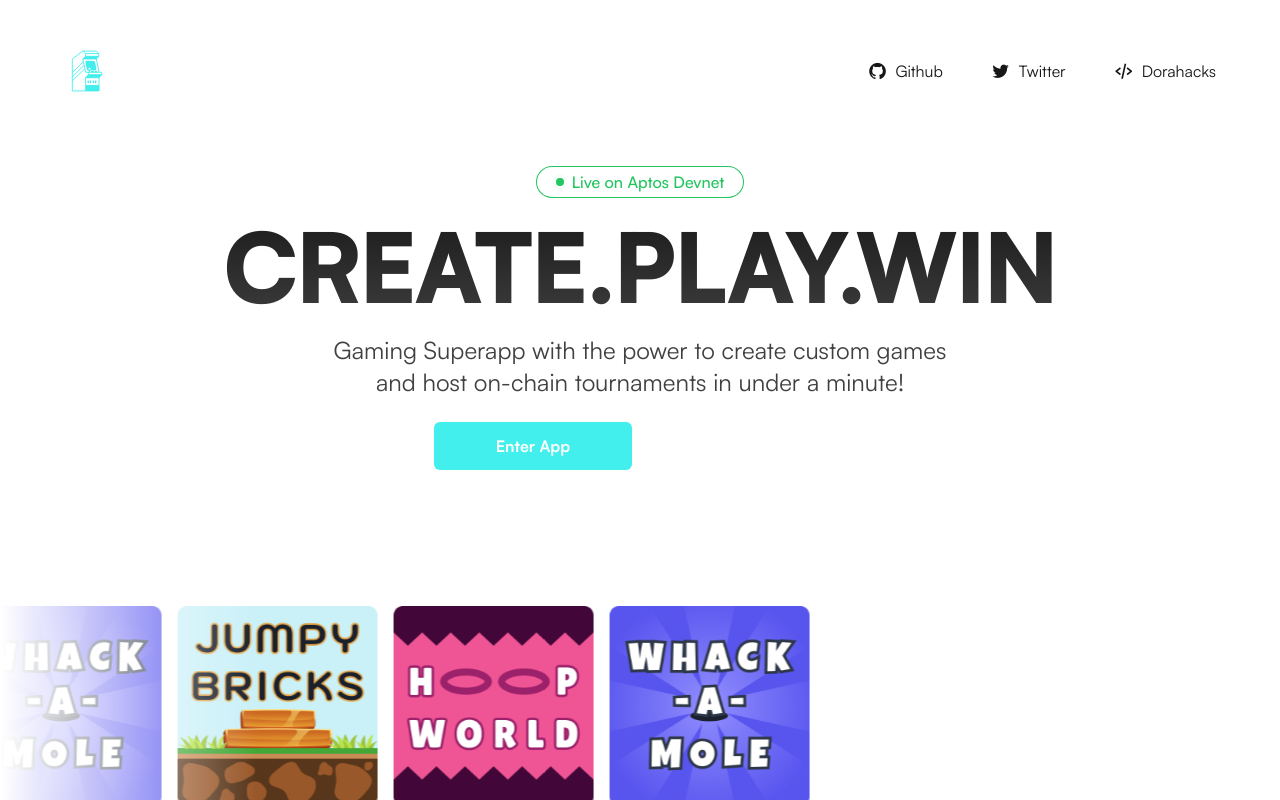
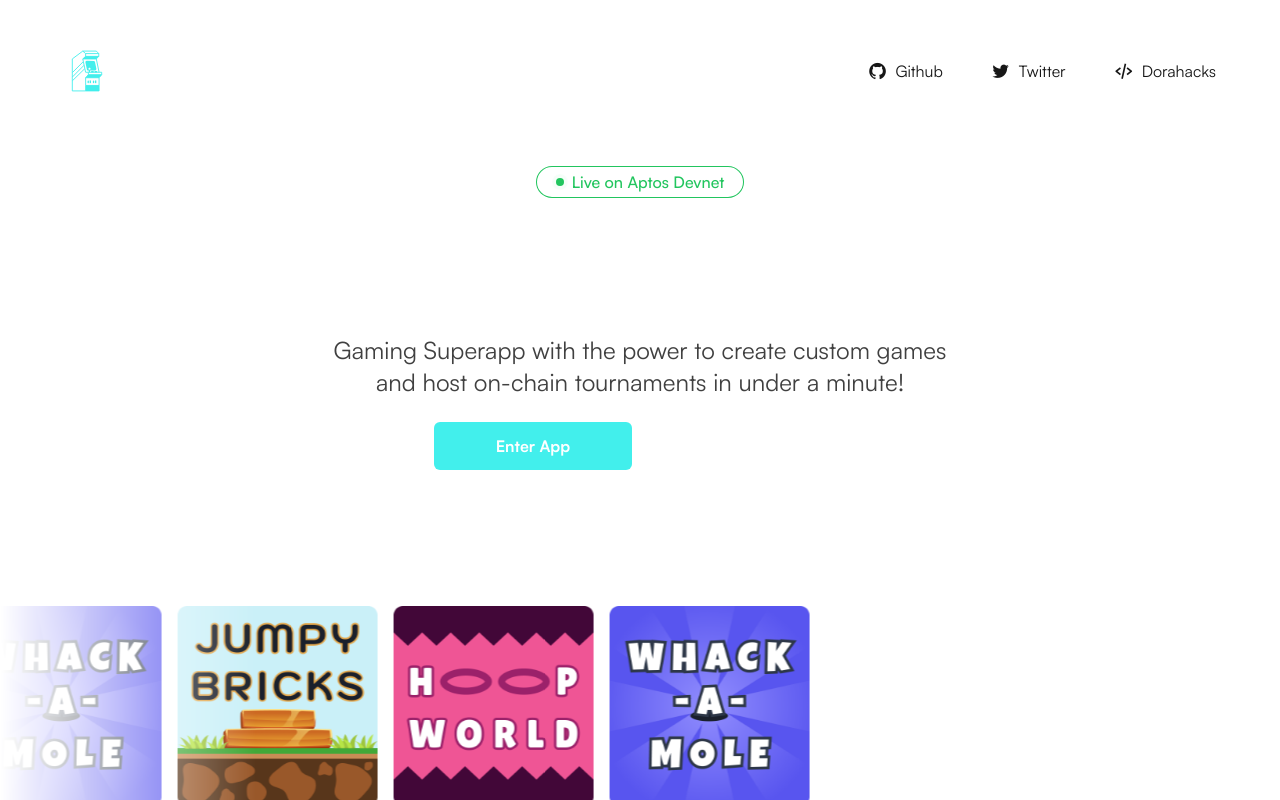
Before and after one commit to Arcade-App/Arcade-Web-Sonic-Demo, a Next.js app: page / in a window 1280 px wide. Built offline with nearby package versions, Linux system fonts and the light colour scheme.

Commit message:
minor updates

```diff
--- a/src/app/page.js
+++ b/src/app/page.js
@@ -38,7 +38,7 @@ export default function Home() {
                 target="_blank"
                 rel="noopener noreferrer"
               >
-                <i class='bx bxl-twitter' style={{ fontSize: '20px' }}></i>
+                <i className='bx bxl-twitter' style={{ fontSize: '20px' }}></i>
                 Twitter
               </Link>
               <Link
@@ -47,26 +47,12 @@ export default function Home() {
                 target="_blank"
                 rel="noopener noreferrer"
               >
-                <i class='bx bx-code-alt' style={{ fontSize: '20px' }} ></i>
+                <i className='bx bx-code-alt' style={{ fontSize: '20px' }} ></i>
                 Dorahacks
               </Link>
             </div>
 
-            {   /*   <div className="flex gap-x-12 ring-1 ring-inset rounded-full ring-green-500 ">
-              <Link
-                className=" flex items-center place-items-start gap-2 px-5 text-green-500 font-medium py-1"
-                href="https://explorer.aptoslabs.com/?network=devnet"
-                target="_blank"
-                rel="noopener noreferrer"
-              >
-                <span class="relative flex h-2 w-2">
-                  <span class="animate-ping absolute inline-flex h-full w-full rounded-full bg-green-400 opacity-75"></span>
-                  <span class="relative inline-flex rounded-full h-2 w-2 bg-green-500"></span>
-                </span>
-                Live on Aptos Devnet
-              </Link>
 
-            </div>   */}
           </div>
         </div>
       </header>
@@ -88,7 +74,7 @@ export default function Home() {
               </Link>
             </div>
           </div>
-          <h2 className=" font-black bg-clip-text text-transparent text-center bg-gradient-to-b from-neutral-900 to-neutral-700 dark:from-neutral-600 dark:to-white text-4xl md:text-7xl lg:text-8xl py-3 md:py-5 relative z-20  tracking-tight">
+          <h2 className=" font-black bg-clip-text text-transparent text-center bg-gradient-to-b  dark:from-white dark:to-arcade-400 text-4xl md:text-7xl lg:text-8xl py-3 md:py-5 relative z-20  tracking-tight">
             CREATE.PLAY.WIN
           </h2>
           <p className="max-w-2xl mx-auto text-sm md:text-2xl text-neutral-700 dark:text-neutral-400 text-center px-2">
```
